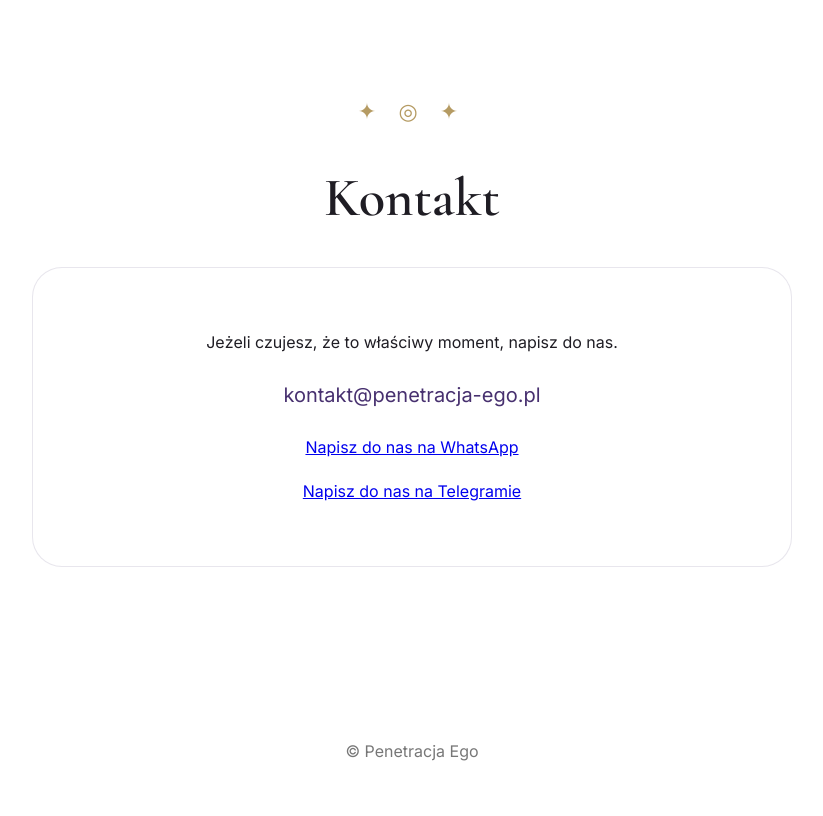
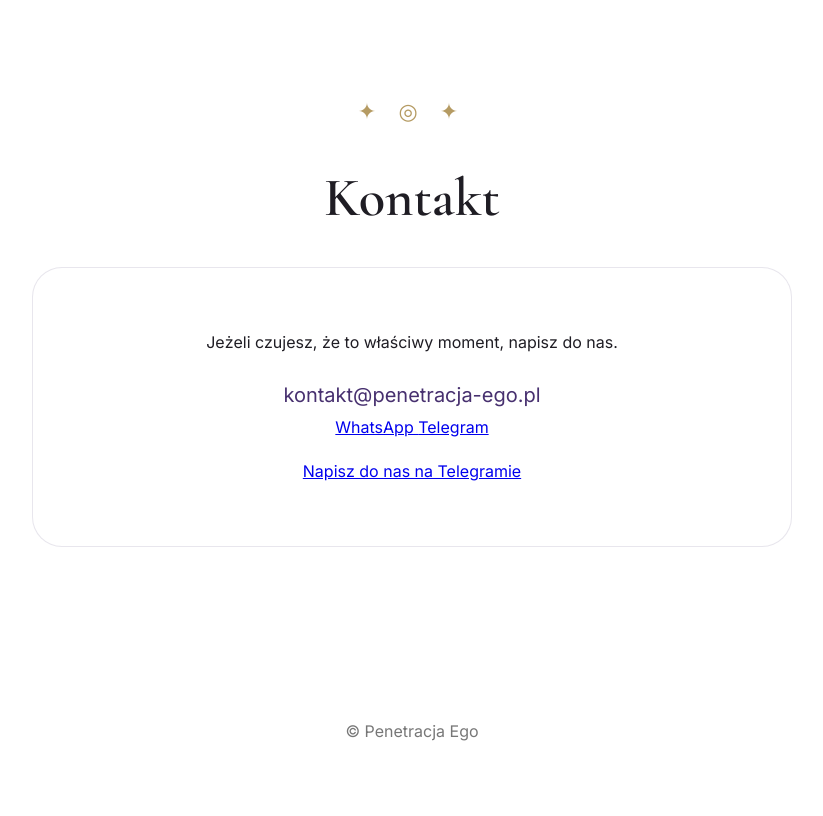
Before and after one commit to penetracja3go/website, a plain HTML site: page index.html in a window 1280 px wide. Shown: the part 7139-7955 px from the top of the page, without its empty margins (228-1051 px from the left). Drawn offline with nearby package versions, Linux system fonts and the light colour scheme.

Commit message:
contact buttons

```diff
--- a/index.html
+++ b/index.html
@@ -734,11 +734,19 @@ Zyskujesz klarowność dotyczącą aktualnego etapu życia oraz otwierasz się n
 kontakt@penetracja-ego.pl
 </div>
 
-<p style="margin-top:20px;">
-<a href="https://wa.me/48796676299">
-Napisz do nas na WhatsApp
+<div class="contact-buttons">
+
+<a class="contact-btn"
+href="https://wa.me/48796676299">
+WhatsApp
 </a>
-</p>
+
+<a class="contact-btn"
+href="https://t.me/TWOJLOGIN">
+Telegram
+</a>
+
+</div>
   <p style="margin-top:15px;">
 <a href="https://t.me/tifereth8">
 Napisz do nas na Telegramie
```
